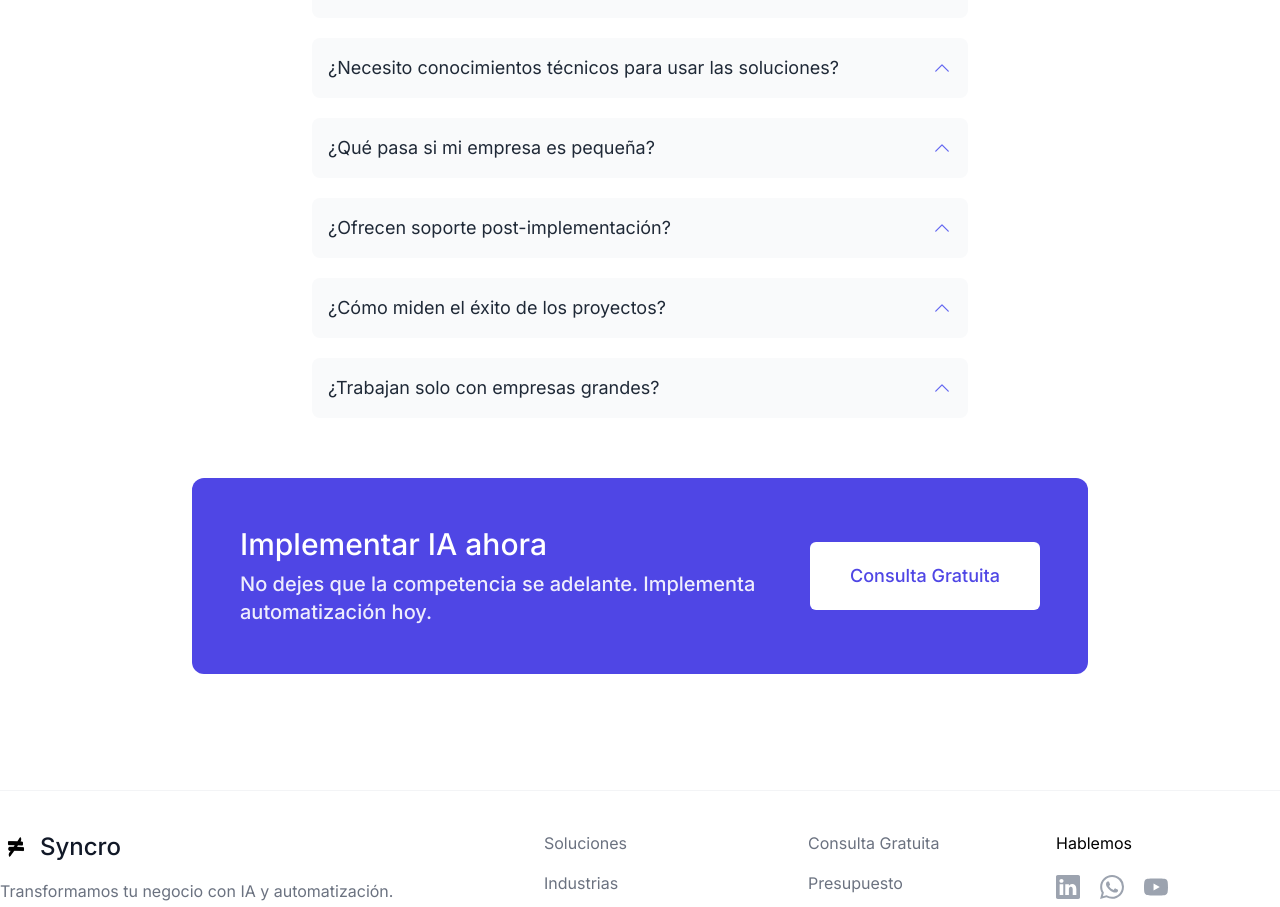
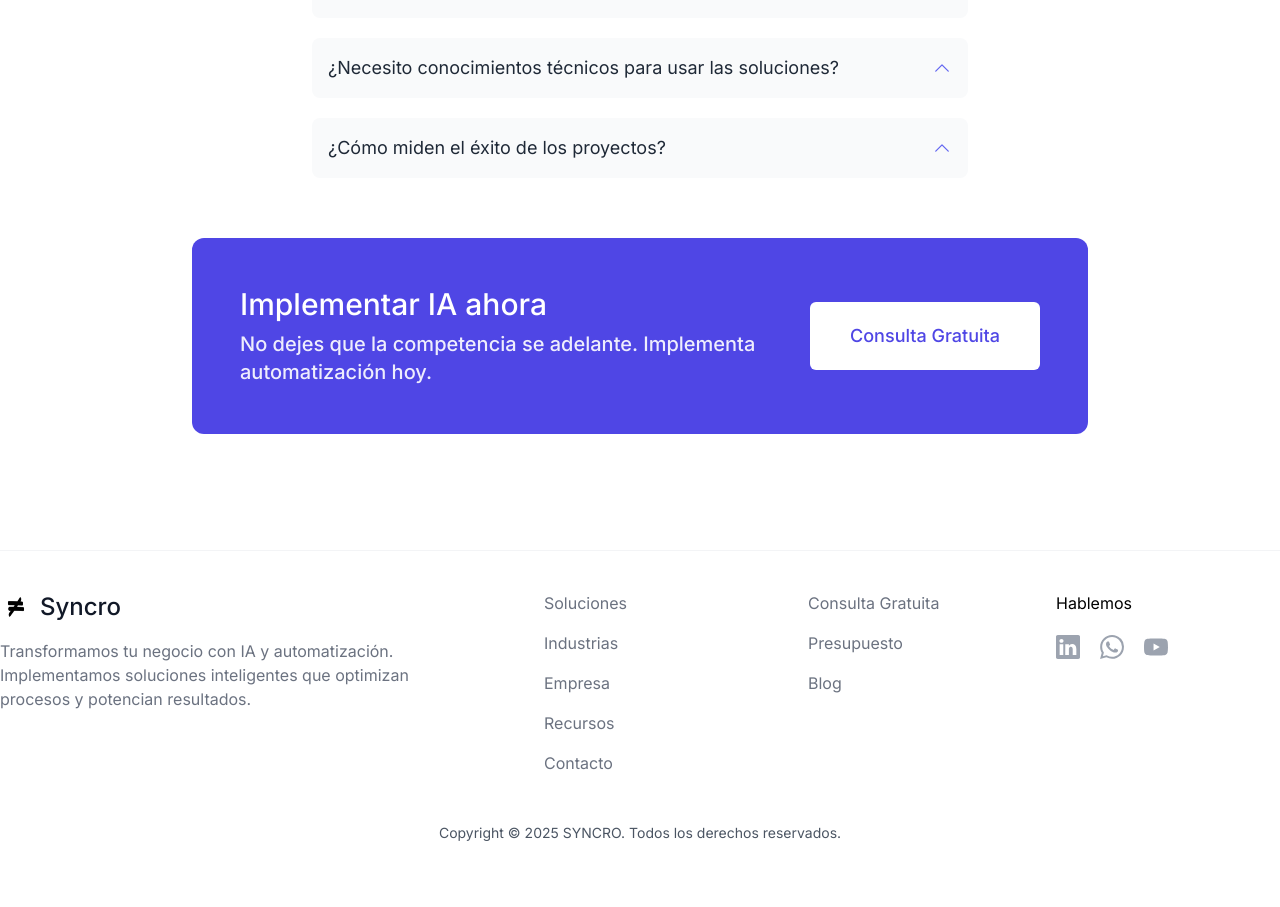
Before and after one commit to emiperaltaok/syncro-landing, a Next.js app: page / in a window 1280 px wide. Shown: the part 3644-4551 px from the top of the page. Built offline with nearby package versions, Linux system fonts and the light colour scheme.

Commit message:
simplificando preguntas frecuentes

```diff
--- a/src/components/Faq.tsx
+++ b/src/components/Faq.tsx
@@ -44,19 +44,7 @@ const faqdata = [
     answer: "No. Diseñamos todas nuestras soluciones para que sean intuitivas y fáciles de usar, sin necesidad de conocimientos técnicos avanzados. Incluimos capacitación completa para tu equipo.",
   },
   {
-    question: "¿Qué pasa si mi empresa es pequeña?",
-    answer: "Trabajamos con empresas de todos los tamaños. Adaptamos nuestras soluciones al presupuesto y escala de cada cliente. Tenemos opciones flexibles que se ajustan a PyMEs y startups.",
-  },
-  {
-    question: "¿Ofrecen soporte post-implementación?",
-    answer: "Sí. Incluimos capacitación del equipo, documentación completa y soporte técnico para garantizar el éxito de la implementación. También ofrecemos planes de mantenimiento y actualización.",
-  },
-  {
     question: "¿Cómo miden el éxito de los proyectos?",
     answer: "Definimos KPIs específicos desde el inicio y proporcionamos reportes regulares que muestran el impacto real en tu negocio: ahorro de tiempo, reducción de costos, aumento de eficiencia, etc.",
   },
-  {
-    question: "¿Trabajan solo con empresas grandes?",
-    answer: "No, nuestro enfoque B2B incluye desde startups hasta empresas consolidadas. Lo importante es que tengas la visión de transformar tu negocio con tecnología inteligente.",
-  },
 ];
```
